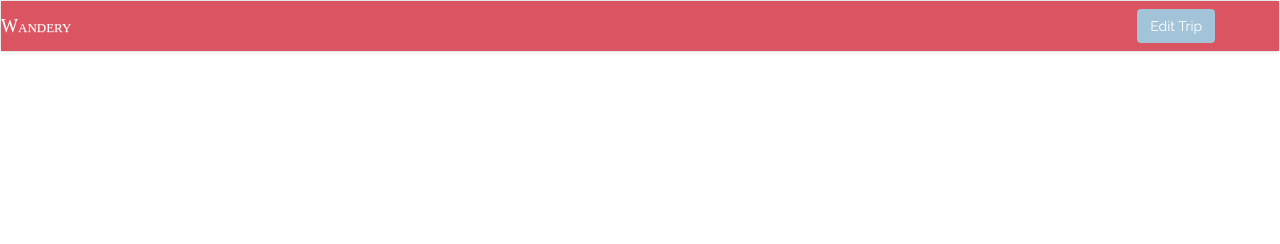
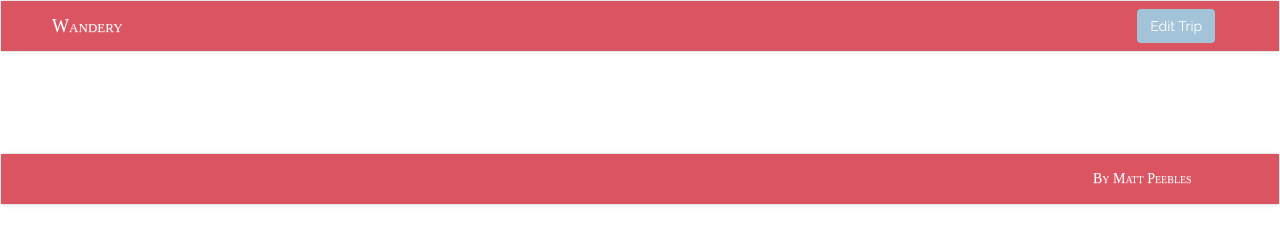
Before and after one commit to mattpeebles/roadtrip-capstone, a plain HTML site: page index.html in a window 1280 px wide. Both pictures are taken after typing "Sample", "2020-01-15", "Sample", "Sample" into the empty fields and a click on the input "Explore". Drawn offline with nearby package versions, Linux system fonts and the light colour scheme; some packages are replaced by stand-ins of ours; a web font is replaced by a local one.

Commit message:
Updated stack to add footer

```diff
--- a/app.js
+++ b/app.js
@@ -765,6 +765,7 @@ function watchFormSubmit(){
       $(".roadtrip-inputs").slideToggle("slow", function(){
         $("#begin-page-container").fadeToggle("slow", function(){
           $("#results-nav").removeClass("hidden");
+          $("#footer-nav").removeClass("hidden")
           $("#results").removeClass("hidden");
         });
       })
@@ -866,6 +867,7 @@ function watchTripEdit(){
     $("#begin-page-container").fadeToggle("slow", function(){
       $(".roadtrip-inputs").slideToggle("slow")
       $("#results-nav").toggleClass("hidden");
+      $("#footer-nav").toggleClass("hidden");
     })
   })
 }
--- a/index.html
+++ b/index.html
@@ -110,6 +110,17 @@
 			<button type="button" class="btn event-nav-btn next-events-button">Next Events</button>
 		</div>
 	</section>
+
+	<nav class="navbar navbar-default hidden" id="footer-nav">
+	  <div class="container-fluid">
+	    <div class="navbar-header">
+	      <a class="navbar-brand" href="#">
+	        <p id="nav-brand-credit">By Matt Peebles</p>
+	      </a>
+	    </div>
+	  </div>
+	</nav>
+
 </body>
 
 	<!-- jquery -->
--- a/main.css
+++ b/main.css
@@ -150,7 +150,7 @@ body{
 	/*************************************************/
 /*************************************************/
 
-	/*Nav Bar*/
+	/*Nav Bar Top*/
 /*************************************************/
 	#results-nav{
 		margin-bottom: 1%;
@@ -160,6 +160,9 @@ body{
 		color: white;
 		font-variant: small-caps;
 		font-family: 'Inknut Antiqua', serif;
+		position: absolute;
+		left: 0;
+		margin-left: 4%;
 	}
 
 	.navbar-header{
@@ -334,6 +337,7 @@ body{
 		background-color: #DB5461;
 		text-align: right;
 		border-radius: 0 0 5px 0;
+		padding-left: 0;
 	}
 /*************************************************/
 
@@ -365,6 +369,26 @@ body{
 		right: 5%;
 	}
 /*************************************************/
+
+	/*Nav Bar Bottom*/
+/*************************************************/
+	#footer-nav{
+		margin-top: 1%;
+	}
+
+	#nav-brand-credit{
+		color: white;
+		font-variant: small-caps;
+		font-family: 'Inknut Antiqua', serif;
+		font-size: 14px;
+		margin-right: 4%;
+		position: absolute;
+		width: 135px;
+		right: 0;
+	}
+
+/*************************************************/
+
 
 @media (min-width: 700px) {
 
```
